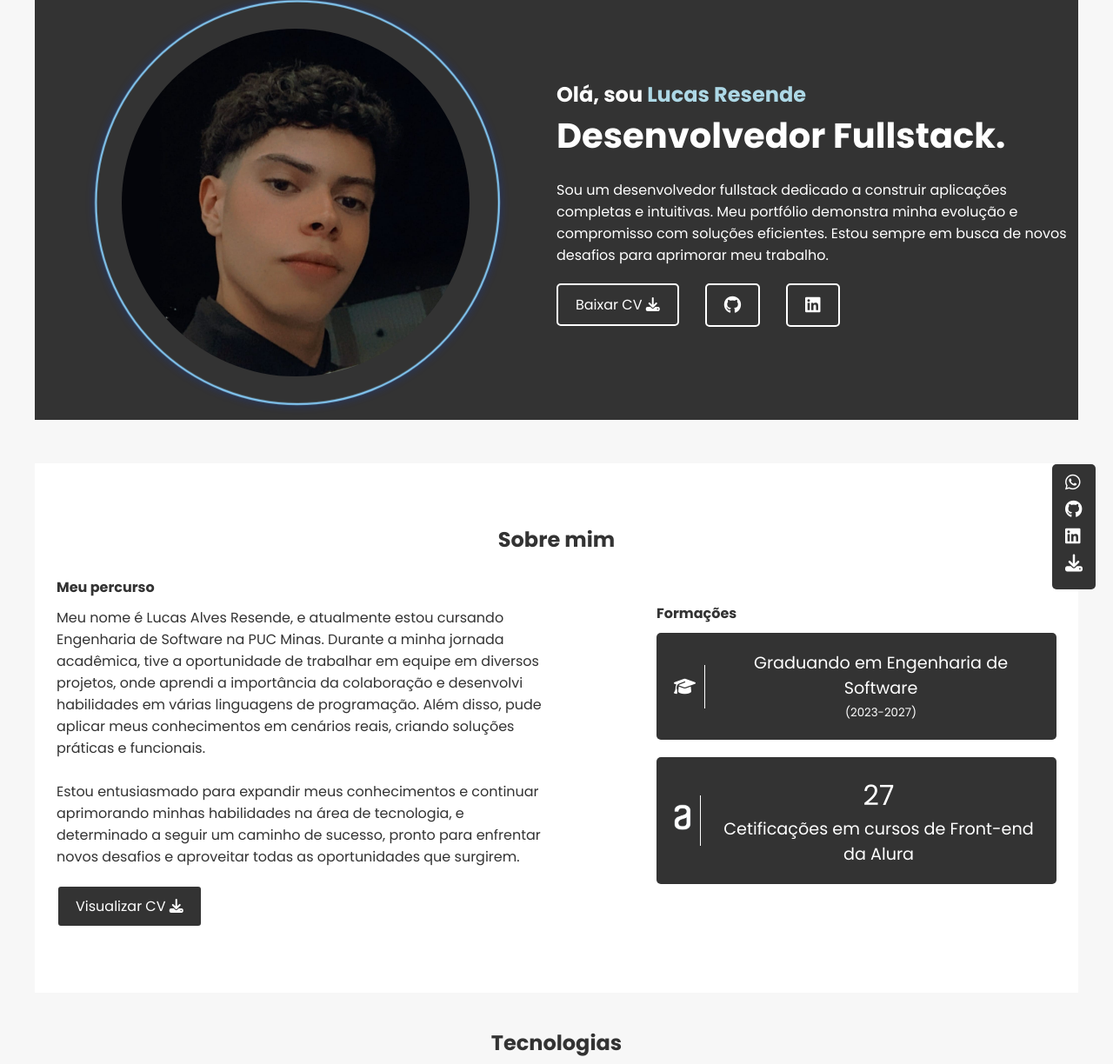
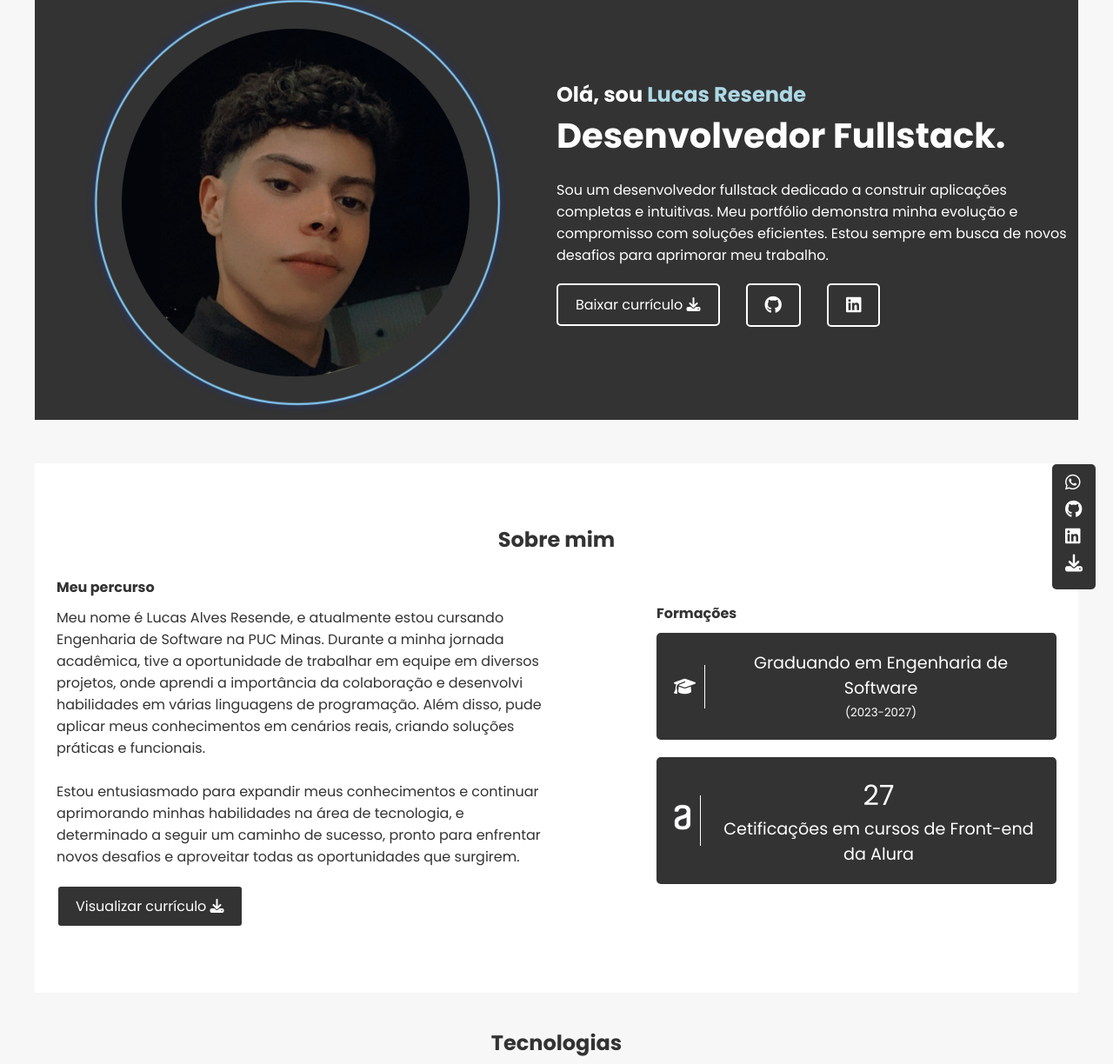
Before and after one commit to lucasrsnd/portfolio, a plain HTML site: page index.html in a window 1280 px wide. Shown: the part 102-1326 px from the top of the page at 87% size. Drawn offline with Linux system fonts and the light colour scheme.

Commit message:
atualização cv para curriculo

```diff
--- a/index.html
+++ b/index.html
@@ -52,7 +52,7 @@
 
                 <div class="btn-con">
                     <a href="/assets/Currículo.pdf" class="btn-download" download>
-                        <span>Baixar CV</span>
+                        <span>Baixar currículo</span>
                         <span class="btn-icon"><i class="fas fa-download"></i></span>
                     </a>
                     <a class="link-intro" href="https://github.com/lucasrsnd" target="_blank"><i
@@ -78,7 +78,7 @@
                     </p>
                     <div class="btn-con">
                         <a href="/assets/Currículo.pdf" class="btn-download" target="_blank">
-                            <span class="btn-text">Visualizar CV</span>
+                            <span class="btn-text">Visualizar currículo</span>
                             <span class="btn-icon"><i class="fas fa-download"></i></span>
                         </a>
                     </div>
```
